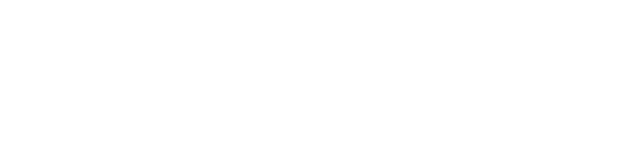
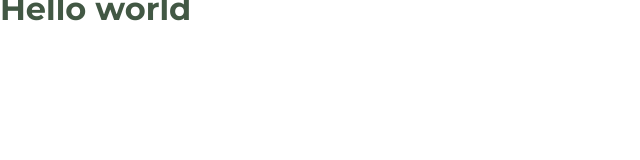
Before and after one commit to dubrovin-roman/project-store-game, a website: page src/index.html in a window 1280 px wide. Shown: the whole page, without its empty margins (0-640 px from the left). Drawn offline with nearby package versions, Linux system fonts and the light colour scheme; files that its build step writes are made by us from their sources.

Commit message:
настройка стандартных свойств текста для body

```diff
--- a/src/index.html
+++ b/src/index.html
@@ -9,7 +9,7 @@
     <title>Game store</title>
 </head>
 <body>
-
+    <h1>Hello world</h1>
 
 </body>
 </html>
--- a/src/sass/_base.sass
+++ b/src/sass/_base.sass
@@ -15,3 +15,10 @@ $color-gray-light: #F5F5F5
 
 html
     font-size: 62.5%
+
+body
+    font-family: "Montserrat", sans-serif
+    font-weight: 400
+    line-height: 113%
+    color: $color-green-dark
+    font-size: 1.6rem
```
Also changed, not shown: dist/css/style.min.css (added), dist/index.html (added).
